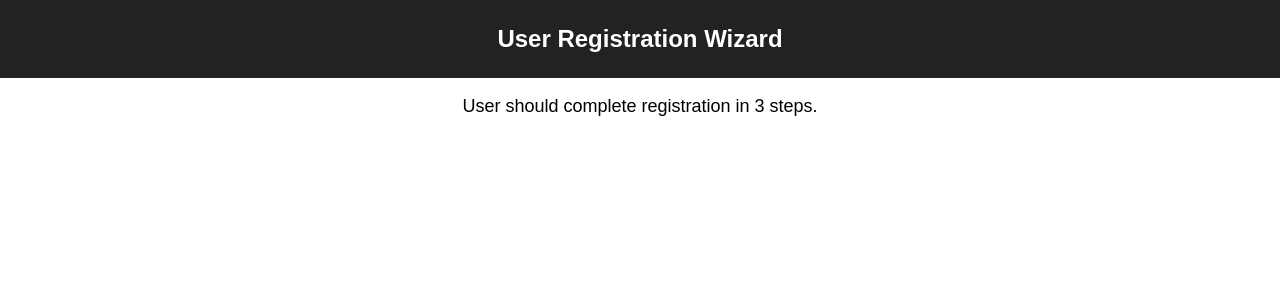
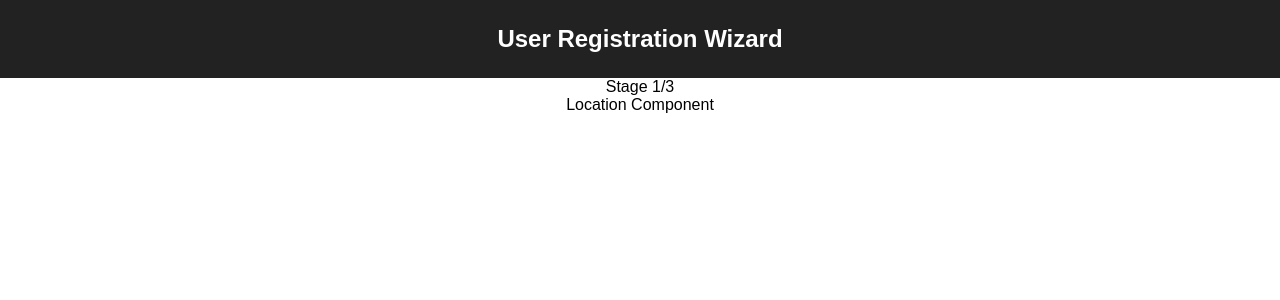
Before and after one commit to crashuniverse/registration-wizard, a React (Create React App) app: page / in a window 1280 px wide. Shown: the top 300 px of the page. Built offline with nearby package versions, Linux system fonts and the light colour scheme.

Commit message:
add placeholder components

```diff
--- a/public/index.html
+++ b/public/index.html
@@ -19,7 +19,7 @@
       work correctly both with client-side routing and a non-root public URL.
       Learn how to configure a non-root public URL by running `npm run build`.
     -->
-    <title>React App</title>
+    <title>User Registration Wizard</title>
   </head>
   <body>
     <noscript>
--- a/src/App.js
+++ b/src/App.js
@@ -1,16 +1,24 @@
 import React, { Component } from 'react';
 import './App.css';
+import Stage from './components/stage';
+import Location from './components/location';
 
 class App extends Component {
+  state = {
+    stage: 1,
+    location: '',
+    email: '',
+    phone: ''
+  }
+
   render() {
     return (
       <div className="App">
         <div className="App-header">
           <h2>User Registration Wizard</h2>
         </div>
-        <p className="App-intro">
-          User should complete registration in 3 steps.
-        </p>
+        <Stage />
+        <Location />
       </div>
     );
   }
--- /dev/null
+++ b/src/components/location.js
@@ -0,0 +1,13 @@
+import React, { Component } from 'react';
+
+class Location extends Component {
+  render() {
+    return (
+      <div className="App">
+        Location Component
+      </div>
+    );
+  }
+}
+
+export default Location;
--- /dev/null
+++ b/src/components/stage.js
@@ -0,0 +1,13 @@
+import React, { Component } from 'react';
+
+class Stage extends Component {
+  render() {
+    return (
+      <div className="App">
+        Stage 1/3
+      </div>
+    );
+  }
+}
+
+export default Stage;
```
Also changed, not shown: src/components/summary.js (added, +13 -0 lines), src/components/user.js (added, +13 -0 lines).
